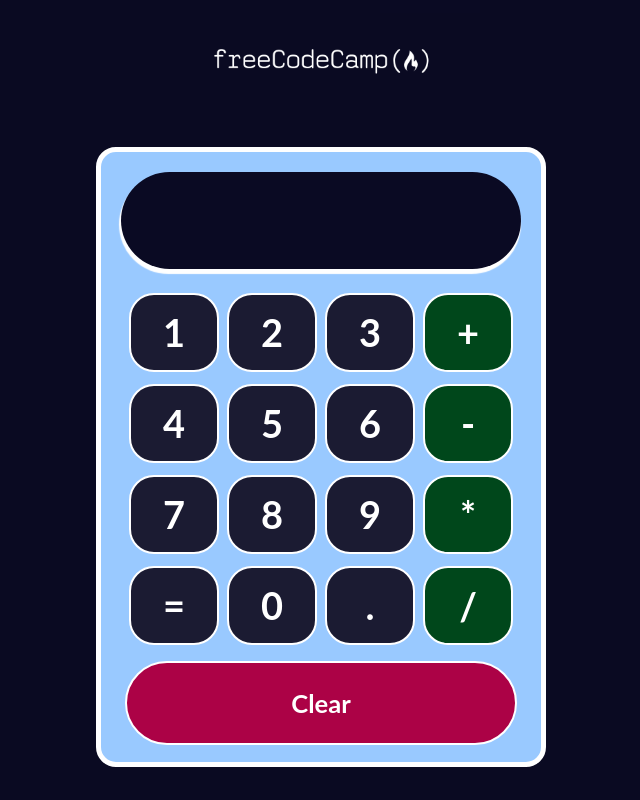
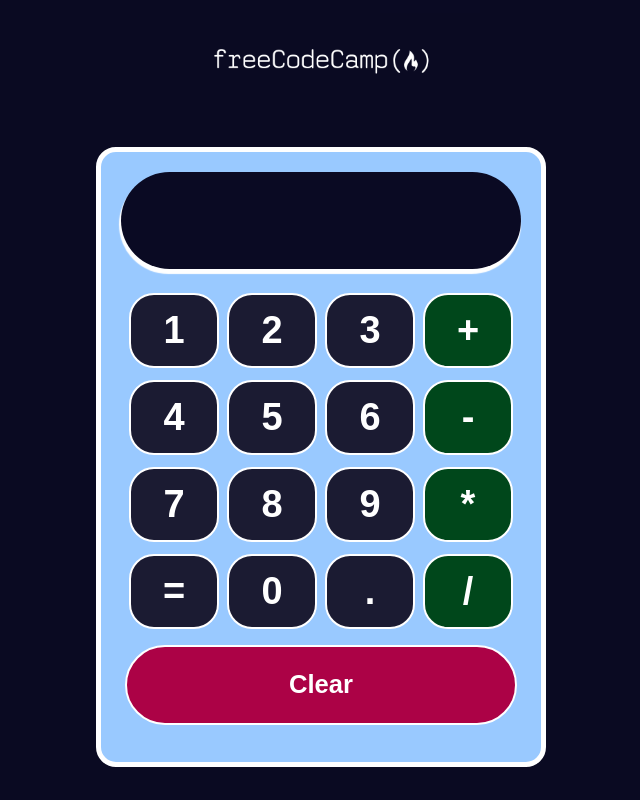
Before and after one commit to MatiasGonzalez1/calculadora-REACT, a React (Create React App) app: page / in a window 1280 px wide. Shown: the whole page, without its empty margins (319-959 px from the left). Built offline with nearby package versions, Linux system fonts and the light colour scheme.

Commit message:
feat: add good practices

```diff
--- a/src/components/Boton.js
+++ b/src/components/Boton.js
@@ -8,12 +8,12 @@ const Boton = (props)=>{
   };
 
   return(
-    <div
+    <button
     className={`boton-contenedor
     ${esOperador(props.children) ? 'operador' : ''}`.trim()}
     onClick={()=>props.manejarClick(props.children)}>
       {props.children}
-    </div>
+    </button>
   );
 }
 
--- a/src/components/BotonClear.js
+++ b/src/components/BotonClear.js
@@ -3,9 +3,9 @@ import '../styles/BotonClear.css';
 
 const BotonClear = (props) => {
   return (
-    <div className='boton-clear' onClick={props.manejarClear}>
+    <button className='boton-clear' onClick={props.manejarClear}>
       {props.children}
-    </div>
+    </button>
   );
 }
 
```
